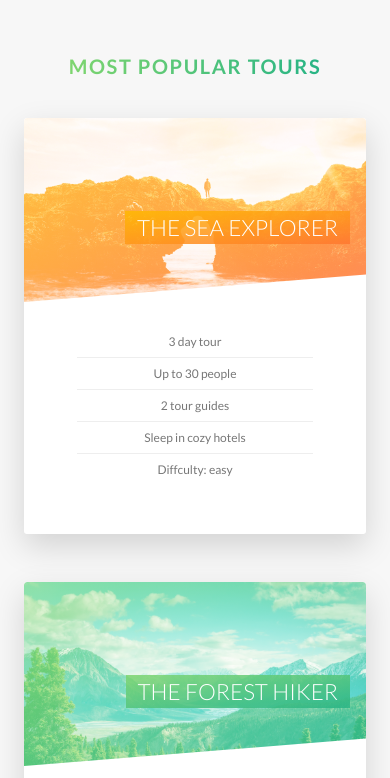
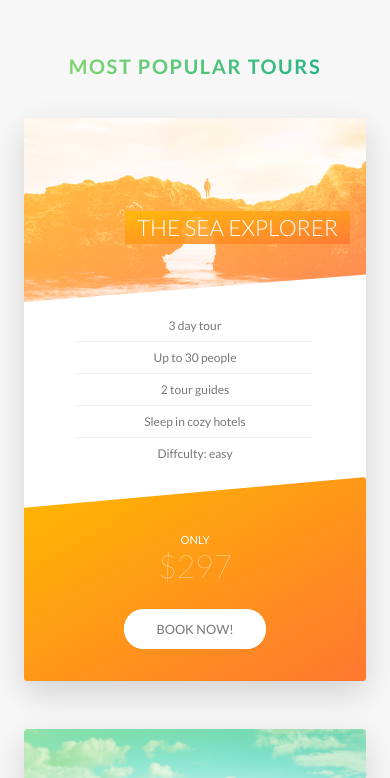
Before and after one commit to nickolasvm/css-natours, a website: page index.html in a window 390 px wide. Shown: the part 2250-3028 px from the top of the page. Drawn offline with Linux system fonts and the light colour scheme.

Commit message:
media query: tours, stories and booking sections + popup

```diff
--- a/sass/components/_card.scss
+++ b/sass/components/_card.scss
@@ -14,7 +14,7 @@
 
     &__side {
         height: 52rem;
-        transition: all .8s ease;
+        transition: all 0.8s ease;
 
         position: absolute;
         top: 0;
@@ -27,7 +27,7 @@
         // making the border raidus not shown
         // we fix it with this setting
         overflow: hidden;
-        box-shadow: 0 1.5rem 4rem rgba($color-black, .15);
+        box-shadow: 0 1.5rem 4rem rgba($color-black, 0.15);
 
         &--front {
             background-color: $color-white;
@@ -37,24 +37,15 @@
             transform: rotateY(180deg);
 
             &-1 {
-                background-image:
-                    linear-gradient(to right bottom,
-                        $color-secondary-light,
-                        $color-secondary-dark);
+                background-image: linear-gradient(to right bottom, $color-secondary-light, $color-secondary-dark);
             }
 
             &-2 {
-                background-image:
-                    linear-gradient(to right bottom,
-                        $color-primary-light,
-                        $color-primary-dark);
+                background-image: linear-gradient(to right bottom, $color-primary-light, $color-primary-dark);
             }
 
             &-3 {
-                background-image:
-                    linear-gradient(to right bottom,
-                        $color-tertiary-light,
-                        $color-tertiary-dark);
+                background-image: linear-gradient(to right bottom, $color-tertiary-light, $color-tertiary-dark);
             }
         }
     }
@@ -81,23 +72,17 @@
 
         &--1 {
             // we move up just once beacuse we assume that this path will be in the style.css
-            background-image: linear-gradient(to right bottom,
-                    $color-secondary-light,
-                    $color-secondary-dark),
+            background-image: linear-gradient(to right bottom, $color-secondary-light, $color-secondary-dark),
                 url(../img/nat-5.jpg);
         }
 
         &--2 {
-            background-image: linear-gradient(to right bottom,
-                    $color-primary-light,
-                    $color-primary-dark),
+            background-image: linear-gradient(to right bottom, $color-primary-light, $color-primary-dark),
                 url(../img/nat-6.jpg);
         }
 
         &--3 {
-            background-image: linear-gradient(to right bottom,
-                    $color-tertiary-light,
-                    $color-tertiary-dark),
+            background-image: linear-gradient(to right bottom, $color-tertiary-light, $color-tertiary-dark),
                 url(../img/nat-7.jpg);
         }
     }
@@ -120,21 +105,27 @@
         box-decoration-break: clone;
 
         &--1 {
-            background-image: linear-gradient(to right bottom,
-                    rgba($color-secondary-light, .85),
-                    rgba($color-secondary-dark, .85));
+            background-image: linear-gradient(
+                to right bottom,
+                rgba($color-secondary-light, 0.85),
+                rgba($color-secondary-dark, 0.85)
+            );
         }
 
         &--2 {
-            background-image: linear-gradient(to right bottom,
-                    rgba($color-primary-light, .85),
-                    rgba($color-primary-dark, .85));
+            background-image: linear-gradient(
+                to right bottom,
+                rgba($color-primary-light, 0.85),
+                rgba($color-primary-dark, 0.85)
+            );
         }
 
         &--3 {
-            background-image: linear-gradient(to right bottom,
-                    rgba($color-tertiary-light, .85),
-                    rgba($color-tertiary-dark, .85));
+            background-image: linear-gradient(
+                to right bottom,
+                rgba($color-tertiary-light, 0.85),
+                rgba($color-tertiary-dark, 0.85)
+            );
         }
     }
 
@@ -183,4 +174,49 @@
         font-size: 6rem;
         font-weight: 100;
     }
+
+    // MEDIA QUERY
+    @include respond(tab-port) {
+        height: auto;
+        border-radius: $default-border;
+        background-color: $color-white;
+        box-shadow: 0 1.5rem 4rem rgba($color-black, 0.15);
+
+        &__side {
+            height: auto;
+            position: relative;
+            box-shadow: none;
+
+            &--back {
+                transform: rotateY(0);
+                clip-path: polygon(0 15%, 100% 0, 100% 100%, 0 100%);
+            }
+        }
+
+        &:hover &__side--front {
+            transform: rotateY(0);
+        }
+
+        &__details {
+            padding: 1rem 3rem;
+        }
+
+        // BACK SIDE STYLING
+        &__cta {
+            position: relative;
+            top: 0;
+            left: 0;
+            transform: translate(0);
+            width: 100%;
+            padding: 7rem 4rem 4rem 4rem;
+        }
+
+        &__price-box {
+            margin-bottom: 3rem;
+        }
+
+        &__price-value {
+            font-size: 4rem;
+        }
+    }
 }
--- a/sass/components/_form.scss
+++ b/sass/components/_form.scss
@@ -10,16 +10,20 @@
         color: inherit;
         padding: 1.5rem 2rem;
         border-radius: 2px;
-        background-color: rgba($color-white, .5);
+        background-color: rgba($color-white, 0.5);
         border: none;
         border-bottom: 2px solid transparent;
         width: 90%;
         display: block;
-        transition: all .3s;
+        transition: all 0.3s;
+
+        @include respond(tab-port) {
+            width: 100%;
+        }
 
         &:focus {
             outline: none;
-            box-shadow: 0 1rem 2rem rgba($color-black, .1);
+            box-shadow: 0 1rem 2rem rgba($color-black, 0.1);
             border-bottom: 2px solid $color-primary;
         }
 
@@ -36,14 +40,14 @@
         font-size: 1.2rem;
         font-weight: bold;
         margin-left: 2rem;
-        margin-top: .7rem;
+        margin-top: 0.7rem;
         display: block;
-        transition: all .3s;
+        transition: all 0.3s;
     }
 
     // the + is a sibling slector, istand of a child selector
     // + is direct sibling while ~ is general sibling (any positon)
-    &__input:placeholder-shown+&__label {
+    &__input:placeholder-shown + &__label {
         opacity: 0;
         visibility: hidden;
         transform: translateY(-4rem);
@@ -52,6 +56,11 @@
     &__radio-group {
         width: 49%;
         display: inline-block;
+
+        @include respond(tab-port) {
+            width: 100%;
+            margin-bottom: 2rem;
+        }
     }
 
     &__radio-input {
@@ -68,12 +77,12 @@
     &__radio-button {
         height: 3rem;
         width: 3rem;
-        border: .5rem solid $color-primary;
+        border: 0.5rem solid $color-primary;
         border-radius: 50%;
         display: inline-block;
         position: absolute;
         left: 0;
-        top: -.4rem;
+        top: -0.4rem;
 
         &::after {
             content: "";
@@ -87,14 +96,14 @@
             transform: translate(-50%, -50%);
             background-color: $color-primary;
             opacity: 0;
-            transition: opacity .2s;
+            transition: opacity 0.2s;
         }
     }
 
     // first, we select the input as checked state
     // then, we select it's sibling, the label
     // the, we select the sibling child, the button
-    &__radio-input:checked~&__radio-label &__radio-button::after {
+    &__radio-input:checked ~ &__radio-label &__radio-button::after {
         opacity: 1;
     }
 }
--- a/sass/components/_popup.scss
+++ b/sass/components/_popup.scss
@@ -4,12 +4,12 @@
     position: fixed;
     top: 0;
     left: 0;
-    background-color: rgba($color-black, .8);
+    background-color: rgba($color-black, 0.8);
     z-index: 9999;
 
     opacity: 0;
     visibility: hidden;
-    transition: all .3s;
+    transition: all 0.3s;
 
     // we set the opacity and visibility to 0, and animate it back when the target is the popup
     // we do this inthe HTML setting as an anchor
@@ -20,18 +20,24 @@
 
         width: 75%;
         background-color: $color-white;
-        box-shadow: 0 2rem 4rem rgba($color-black, .2);
+        box-shadow: 0 2rem 4rem rgba($color-black, 0.2);
         border-radius: 3px;
         display: table;
         overflow: hidden;
         opacity: 0;
         transform: translate(-50%, -50%) scale(0.25);
-        transition: all .4s .2s;
+        transition: all 0.4s 0.2s;
     }
 
     &__left {
         width: 33.333333%;
         display: table-cell;
+
+        @include respond(tab-port) {
+            display: block;
+            text-align: center;
+            width: 100%;
+        }
     }
 
     &__right {
@@ -42,11 +48,21 @@
         //then, we vertically align these 2 in the middle
         vertical-align: middle;
         padding: 3rem 5rem;
+
+        @include respond(tab-port) {
+            display: block;
+            width: 100%;
+        }
     }
 
     &__img {
         display: block;
         width: 100%;
+
+        @include respond(tab-port) {
+            display: inline-block;
+            width: 49%;
+        }
     }
 
     &__text {
@@ -82,7 +98,6 @@
     }
 
     &__close {
-
         &:link,
         &:visited {
             color: $color-grey-dark;
@@ -92,13 +107,12 @@
             font-size: 3rem;
             text-decoration: none;
             display: inline-block;
-            transition: all .2s;
+            transition: all 0.2s;
             line-height: 1;
         }
 
         &:hover {
             color: $color-primary;
         }
-
     }
 }
--- a/sass/components/_story.scss
+++ b/sass/components/_story.scss
@@ -1,14 +1,24 @@
 .story {
     width: 75%;
     margin: 0 auto;
-    box-shadow: 0 3rem 6rem rgba($color-black, .1);
-    background-color: rgba($color-white, .6);
+    box-shadow: 0 3rem 6rem rgba($color-black, 0.1);
+    background-color: rgba($color-white, 0.6);
     border-radius: $default-border;
     padding: 6rem;
     // since we trasnlated it -3rem to the left, we compesante it here
     padding-left: 9rem;
     font-size: $default-font-size;
     transform: skewX(-12deg);
+
+    @include respond(tab-port) {
+        width: 100%;
+        padding: 4rem;
+        padding-left: 7rem;
+    }
+
+    @include respond(phone) {
+        transform: skewX(0);
+    }
 
     &__shape {
         width: 15rem;
@@ -29,16 +39,24 @@
         transform: translateX(-3rem) skewX(12deg);
 
         position: relative;
+
+        @include respond(phone) {
+            transform: translateX(-3rem) skewX(0);
+        }
     }
 
     &__img {
         height: 100%;
         transform: translateX(-4rem) scale(1.4);
-        transition: all .5s;
+        transition: all 0.5s;
     }
 
     &__text {
         transform: skewX(12deg);
+
+        @include respond(phone) {
+            transform: skewX(0);
+        }
     }
 
     &__caption {
@@ -51,7 +69,7 @@
         font-size: 1.7rem;
         text-align: center;
         opacity: 0;
-        transition: all .5s;
+        transition: all 0.5s;
         backface-visibility: hidden;
     }
 
--- a/sass/pages/_home.scss
+++ b/sass/pages/_home.scss
@@ -62,10 +62,31 @@
     border-radius: $default-border;
     box-shadow: 0 1.5rem 4rem rgba($color-black, 0.25);
 
-    height: 50rem;
+    @include respond(tab-land) {
+        background-image: linear-gradient(
+                105deg,
+                rgba($color-white, 0.9) 0%,
+                rgba($color-white, 0.9) 65%,
+                transparent 65%
+            ),
+            url(../img/nat-10.jpg);
+    }
+
+    @include respond(tab-port) {
+        background-image: linear-gradient(to right, rgba($color-white, 0.9) 0%, rgba($color-white, 0.9) 100%),
+            url(../img/nat-10.jpg);
+    }
 
     &__form {
         width: 50%;
         padding: 6rem;
+
+        @include respond(tab-land) {
+            width: 65%;
+        }
+
+        @include respond(tab-port) {
+            width: 100%;
+        }
     }
 }
```
Also changed, not shown: css/style.css.
